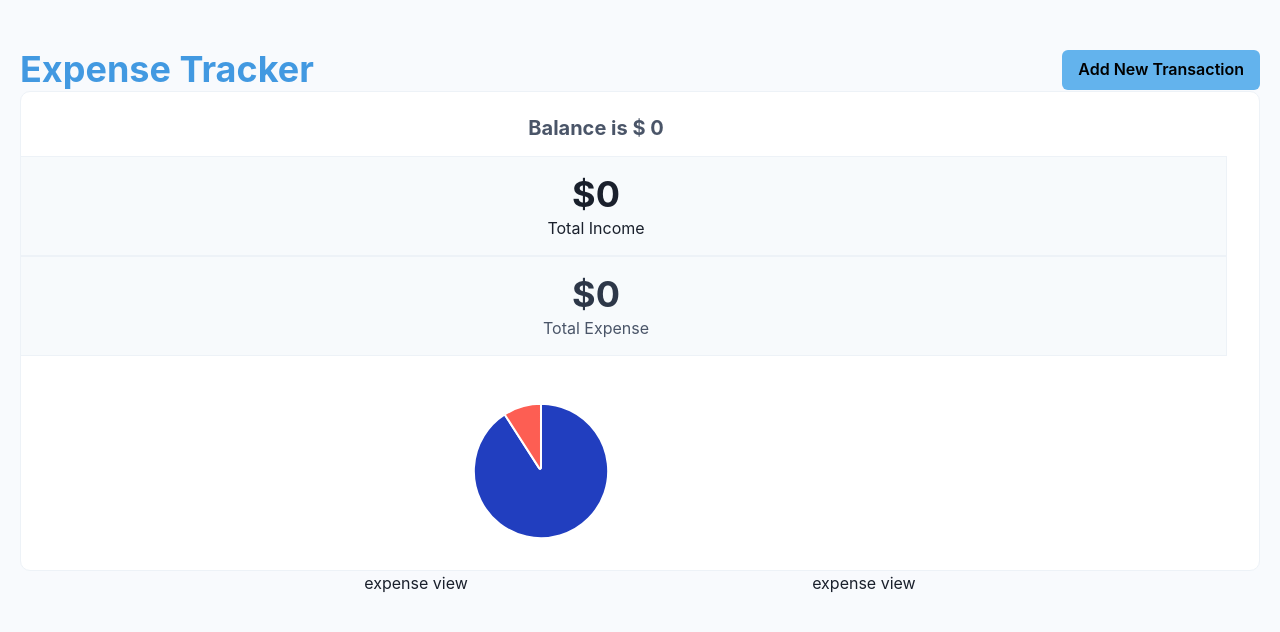
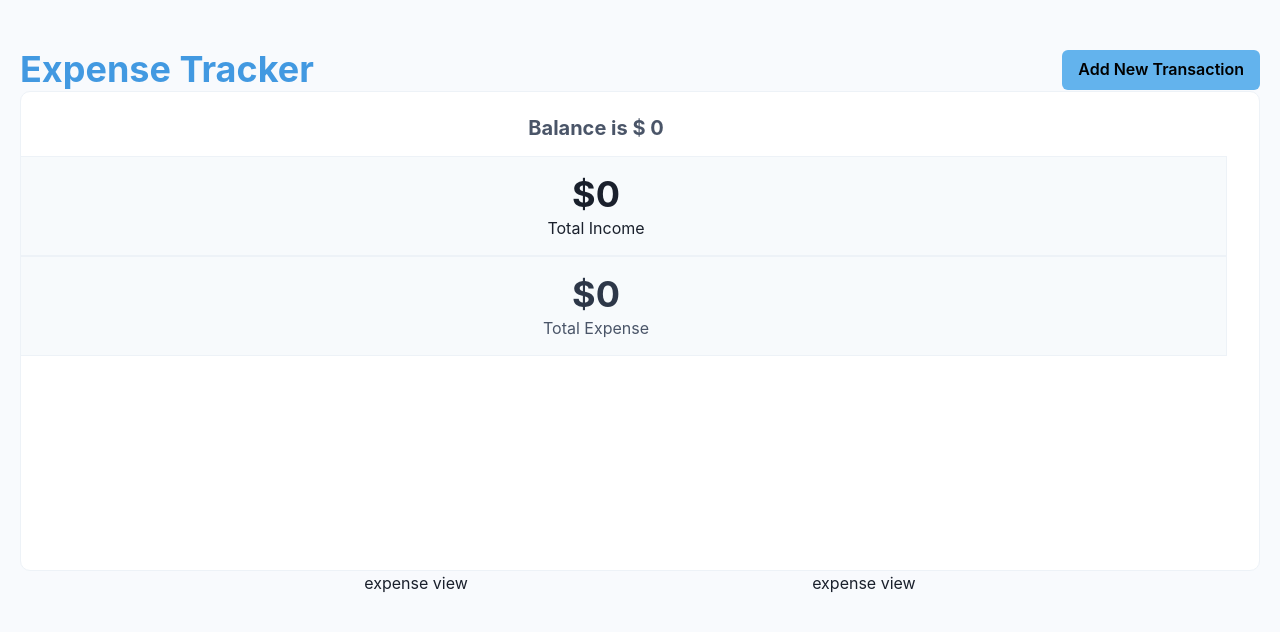
Before and after one commit to austenpturner/react-expense-tracker, a React (Vite) app: page / in a window 1280 px wide. Shown: the top 632 px of the page. Built offline with nearby package versions, Linux system fonts and the light colour scheme.

Commit message:
update chart to show total income & total expense

```diff
--- a/src/components/summary/index.jsx
+++ b/src/components/summary/index.jsx
@@ -83,7 +83,10 @@ export default function Summary({
             justifyContent={"center"}
           >
             <Heading>
-              <TransactionChartSummary expense={100} income={1000} />
+              <TransactionChartSummary
+                expense={totalExpense}
+                income={totalIncome}
+              />
             </Heading>
           </Box>
         </Flex>
```
